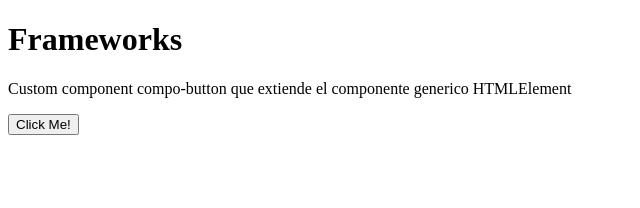
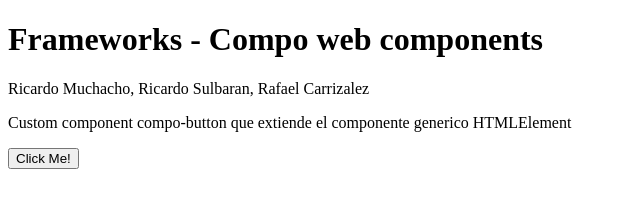
Before and after one commit to RicardoMuchacho/Compo-Framework, a website with bundled scripts: page index.html in a window 1280 px wide. Shown: the whole page, without its empty margins (0-640 px from the left). Built offline with nearby package versions, Linux system fonts and the light colour scheme.

Commit message:
components imported to index.js

```diff
--- a/components/Button.js
+++ b/components/Button.js
@@ -42,3 +42,5 @@ class Button extends HTMLElement {
 }
 
 window.customElements.define("compo-button", Button);
+
+export default Button;
--- a/index.html
+++ b/index.html
@@ -5,10 +5,11 @@
     <meta http-equiv="X-UA-Compatible" content="IE=edge" />
     <meta name="viewport" content="width=device-width, initial-scale=1.0" />
     <title>Document</title>
-    <script src="components/Button.js" defer></script>
+    <script type="module" src="index.js" defer></script>
   </head>
   <body>
-    <h1>Frameworks</h1>
+    <h1>Frameworks - Compo web components</h1>
+    <p>Ricardo Muchacho, Ricardo Sulbaran, Rafael Carrizalez</p>
     <p>
       Custom component compo-button que extiende el componente generico
       HTMLElement
--- a/index.js
+++ b/index.js
@@ -1 +1 @@
-import "./components/Button";
+import "./components/Button.js";
--- a/package.json
+++ b/package.json
@@ -3,6 +3,7 @@
   "version": "1.0.0",
   "description": "",
   "main": "index.js",
+  "type": "module",
   "scripts": {
     "test": "echo \"Error: no test specified\" && exit 1"
   },
```
